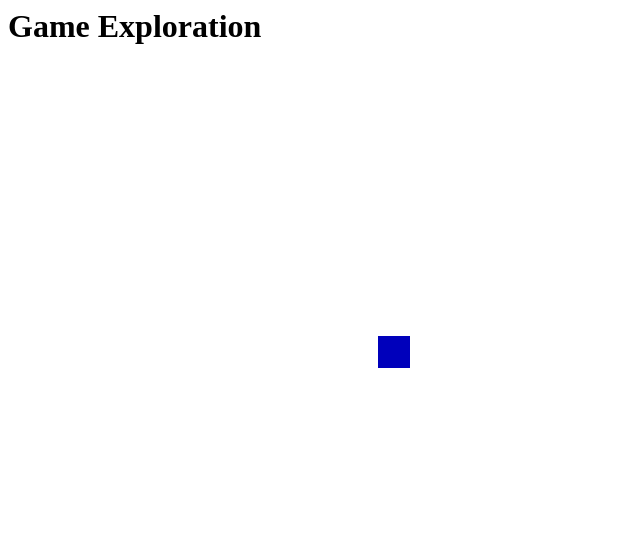
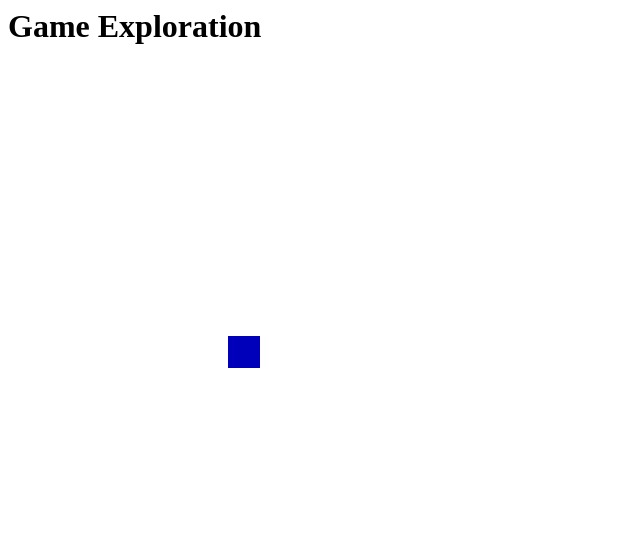
Before and after one commit to adurington/Exploration3, a plain HTML site: page index.html in a window 1280 px wide. Shown: the whole page, without its empty margins (0-640 px from the left). Drawn offline with nearby package versions, Linux system fonts and the light colour scheme.

Commit message:
successfully added player movement
actually got it right this time

```diff
--- a/index.html
+++ b/index.html
@@ -23,12 +23,22 @@
 				draw();
 			}, 1000/FPS);
 
-			var textX = 50;
-			var textY = 50;
+
 			function update(){
+				if(keydown.left){
+					player.x -= 1;
+				}
+				if(keydown.right){
 					player.x += 1;
+				}
+				if(keydown.up){
+					player.y += 1;
+				}
+				if(keydown.down){
+					player.y -= 1;
+				}
 
-			//	 player.x = player.x.clamp(0, CANVAS_WIDTH - player.width);
+				 player.x = player.x.clamp(0, CANVAS_WIDTH - player.width);
 			}
 
 			function draw() {
```
